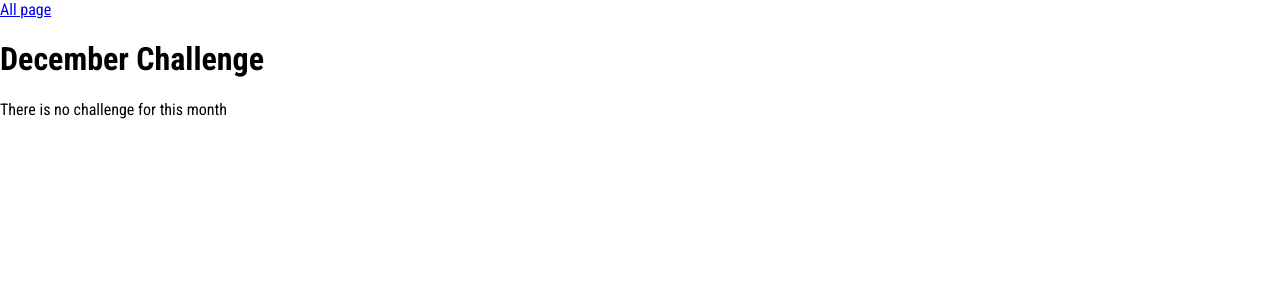
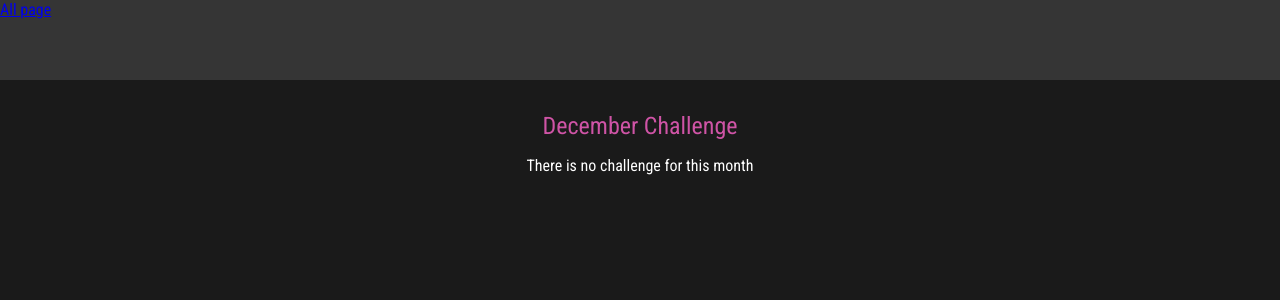
Before and after one commit to MilanBariya/Django, a Django app: page /challenges/december in a window 1280 px wide. Shown: the top 300 px of the page. Run offline with Django 4.2, Linux system fonts and the light colour scheme.

Commit message:
Final commit for monthly challenges

```diff
--- /dev/null
+++ b/monthly_challenges/challenges/static/challenges/challenge.css
@@ -0,0 +1,22 @@
+h1,
+h2 {
+  text-align: center;
+  color: white;
+}
+
+h1 {
+  font-size: 1.5rem;
+  margin: 2rem 0 1rem 0;
+  font-weight: normal;
+  color: #cf54a6;
+}
+
+h2 {
+  font-size: 3rem;
+  font-weight: bold;
+}
+
+.fallback {
+  text-align: center;
+  color: white;
+}
--- /dev/null
+++ b/monthly_challenges/challenges/static/challenges/includes/header.css
@@ -0,0 +1,25 @@
+header {
+  width: 100%;
+  height: 5rem;
+  background-color: #353535;
+}
+
+header nav {
+  width: 100%;
+  height: 100%;
+  display: flex;
+  justify-content: center;
+  align-items: center;
+}
+
+header nav a {
+  color: white;
+  font-size: 20rem;
+  font-weight: bold;
+  text-decoration: none;
+}
+
+header nav a:hover,
+header nav a:active {
+  color: #cf54a6;
+}
--- a/monthly_challenges/challenges/templates/challenges/challenge.html
+++ b/monthly_challenges/challenges/templates/challenges/challenge.html
@@ -1,4 +1,11 @@
 {% extends 'base.html' %}
+
+{% load static %}
+
+{% block css_file %}
+<link rel="stylesheet" href="{% static "challenges/challenge.css" %}">
+<link rel="stylesheet" href="{% static "challenges/includes/header.css" %}">
+{% endblock css_file %}
 
 {% block page_title%}
     {{month_name | title}} Challenge
@@ -13,6 +20,6 @@
     {% if text %}
         <h2>{{ text }}</h2>
     {% else %}
-        <p>There is no challenge for this month</p>
+        <p class="fallback"> There is no challenge for this month</p>
     {% endif %}
 {% endblock content%}
--- a/monthly_challenges/challenges/templates/challenges/index.html
+++ b/monthly_challenges/challenges/templates/challenges/index.html
@@ -3,6 +3,7 @@
 
 {% block css_file %}
 <link rel="stylesheet" href="{% static "challenges/challenges.css" %}">
+<link rel="stylesheet" href="{% static "challenges/includes/header.css" %}">
 {% endblock css_file %}
 
 {% block page_title %}
--- a/monthly_challenges/static/styles.css
+++ b/monthly_challenges/static/styles.css
@@ -1,9 +1,10 @@
 @import url('https://fonts.googleapis.com/css2?family=Roboto+Condensed:wght@400;700&display=swap');
 
 html {
-    font-family: 'Roboto Condensed', sans-serif;
+  font-family: 'Roboto Condensed', sans-serif;
 }
 
 body {
-    margin: 0;
+  margin: 0;
+  background-color: #1a1a1a;
 }
--- a/monthly_challenges/templates/base.html
+++ b/monthly_challenges/templates/base.html
@@ -6,7 +6,7 @@
     <meta http-equiv="X-UA-Compatible" content="IE=edge">
     <meta name="viewport" content="width=device-width, initial-scale=1.0">
     <title>{% block page_title %}All Challenges{% endblock  %} </title>
-    <link rel="stylesheet" href="{% static "styles.css" %}"
+    <link rel="stylesheet" href="{% static "styles.css" %}">
     {% block css_file %} {% endblock css_file %}
 </head>
 <body>
```
Also changed, not shown: monthly_challenges/challenges/static/challenges/challenges.css (+35 -1 lines), monthly_challenges/monthly_challenges/settings.py (+4 -4 lines).
